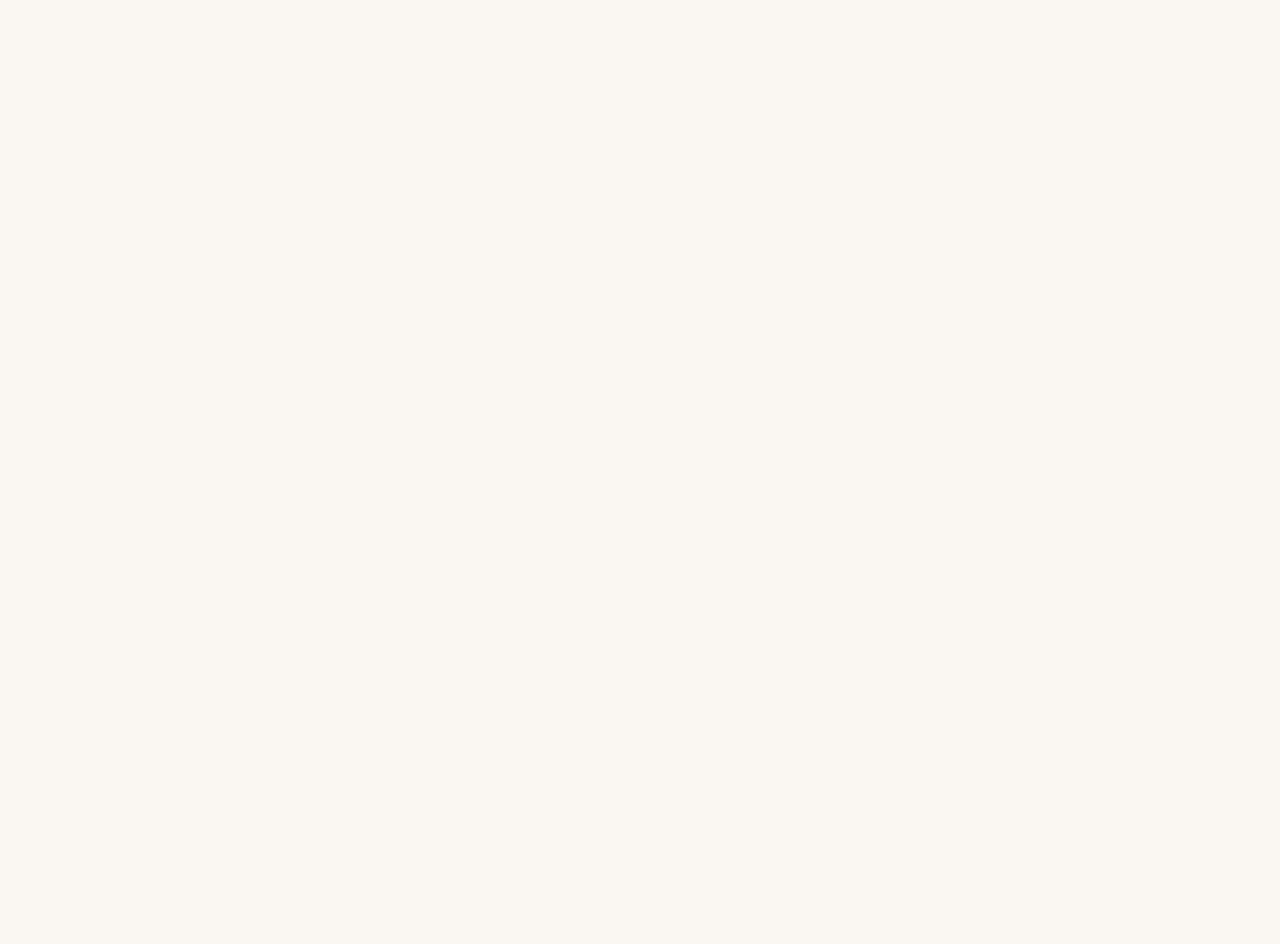
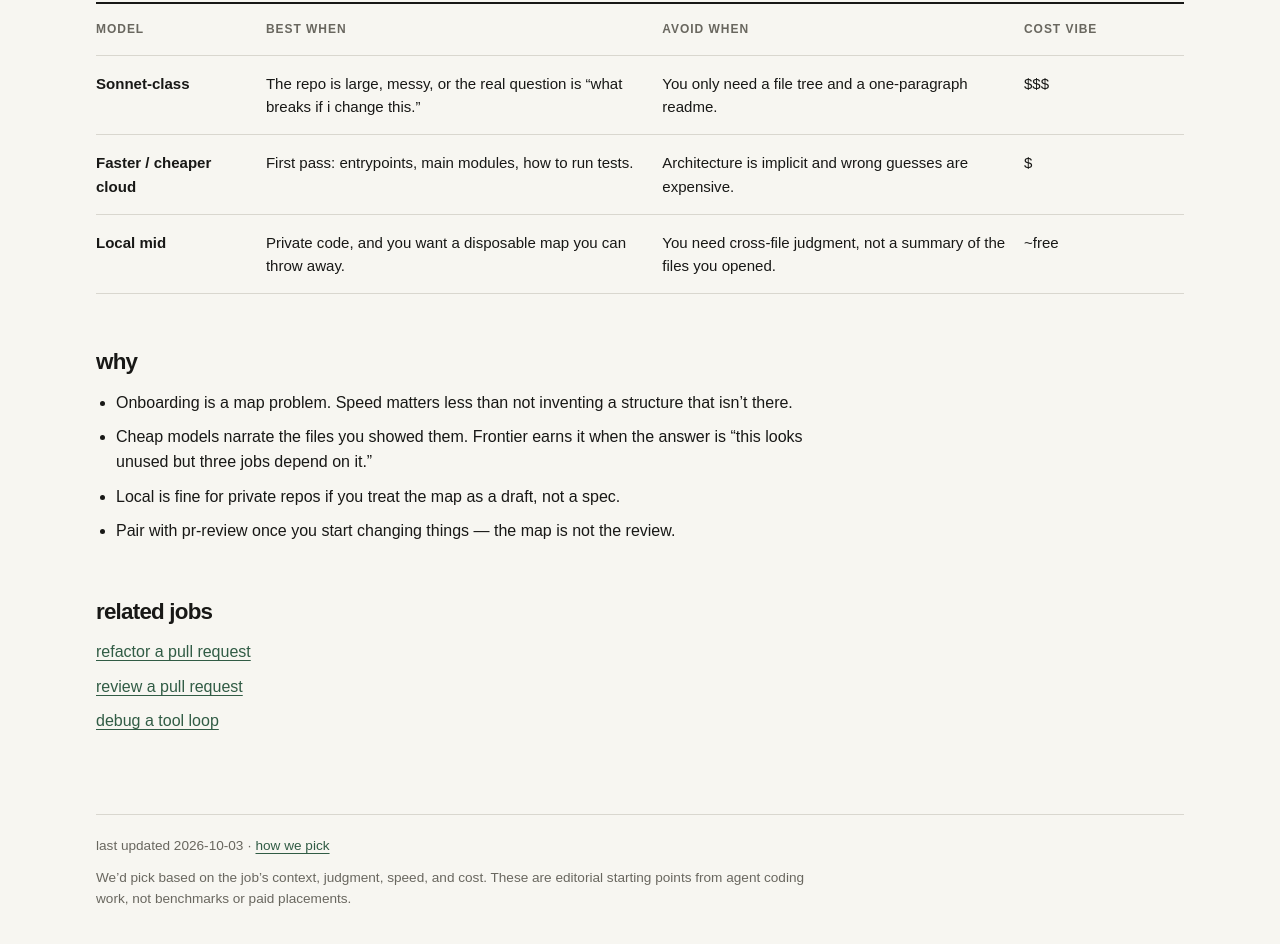
Before and after one commit to kavir10/pickamodel, a Next.js app: page /for/codebase-onboarding in a window 1280 px wide. Before the commit this address had no page. Shown: the part 540-1484 px from the top of the page. Before the commit the page ends 800 px from the top, so only its background shows below. Built offline with nearby package versions, Linux system fonts and the light colour scheme.

Commit message:
feat: add codebase onboarding job

```diff
--- /dev/null
+++ b/content/jobs/codebase-onboarding.ts
@@ -0,0 +1,35 @@
+import type { Job } from "./types";
+
+export const codebaseOnboarding: Job = {
+  slug: "codebase-onboarding",
+  title: "onboard onto an unfamiliar codebase",
+  oneLiner: "You just inherited a repo and need a working map — where things live, what not to touch — without a week of tab-hopping.",
+  recommendations: [
+    {
+      model: "Sonnet-class",
+      bestWhen: "The repo is large, messy, or the real question is “what breaks if i change this.”",
+      avoidWhen: "You only need a file tree and a one-paragraph readme.",
+      costVibe: "$$$",
+    },
+    {
+      model: "Faster / cheaper cloud",
+      bestWhen: "First pass: entrypoints, main modules, how to run tests.",
+      avoidWhen: "Architecture is implicit and wrong guesses are expensive.",
+      costVibe: "$",
+    },
+    {
+      model: "Local mid",
+      bestWhen: "Private code, and you want a disposable map you can throw away.",
+      avoidWhen: "You need cross-file judgment, not a summary of the files you opened.",
+      costVibe: "~free",
+    },
+  ],
+  why: [
+    "Onboarding is a map problem. Speed matters less than not inventing a structure that isn’t there.",
+    "Cheap models narrate the files you showed them. Frontier earns it when the answer is “this looks unused but three jobs depend on it.”",
+    "Local is fine for private repos if you treat the map as a draft, not a spec.",
+    "Pair with pr-review once you start changing things — the map is not the review.",
+  ],
+  relatedSlugs: ["refactor-pr", "pr-review", "tool-loop-debug"],
+  lastUpdated: "2026-10-03",
+};
--- a/content/jobs/index.ts
+++ b/content/jobs/index.ts
@@ -1,3 +1,4 @@
+import { codebaseOnboarding } from "./codebase-onboarding";
 import { greenfieldScaffold } from "./greenfield-scaffold";
 import { localVsApi } from "./local-vs-api";
 import { prReview } from "./pr-review";
@@ -6,7 +7,7 @@ import { testGeneration } from "./test-generation";
 import { toolLoopDebug } from "./tool-loop-debug";
 import type { Job } from "./types";
 
-export const jobs = [greenfieldScaffold, localVsApi, prReview, refactorPr, testGeneration, toolLoopDebug] satisfies Job[];
+export const jobs = [codebaseOnboarding, greenfieldScaffold, localVsApi, prReview, refactorPr, testGeneration, toolLoopDebug] satisfies Job[];
 
 export function getJob(slug: string): Job | undefined {
   return jobs.find((job) => job.slug === slug);
```
